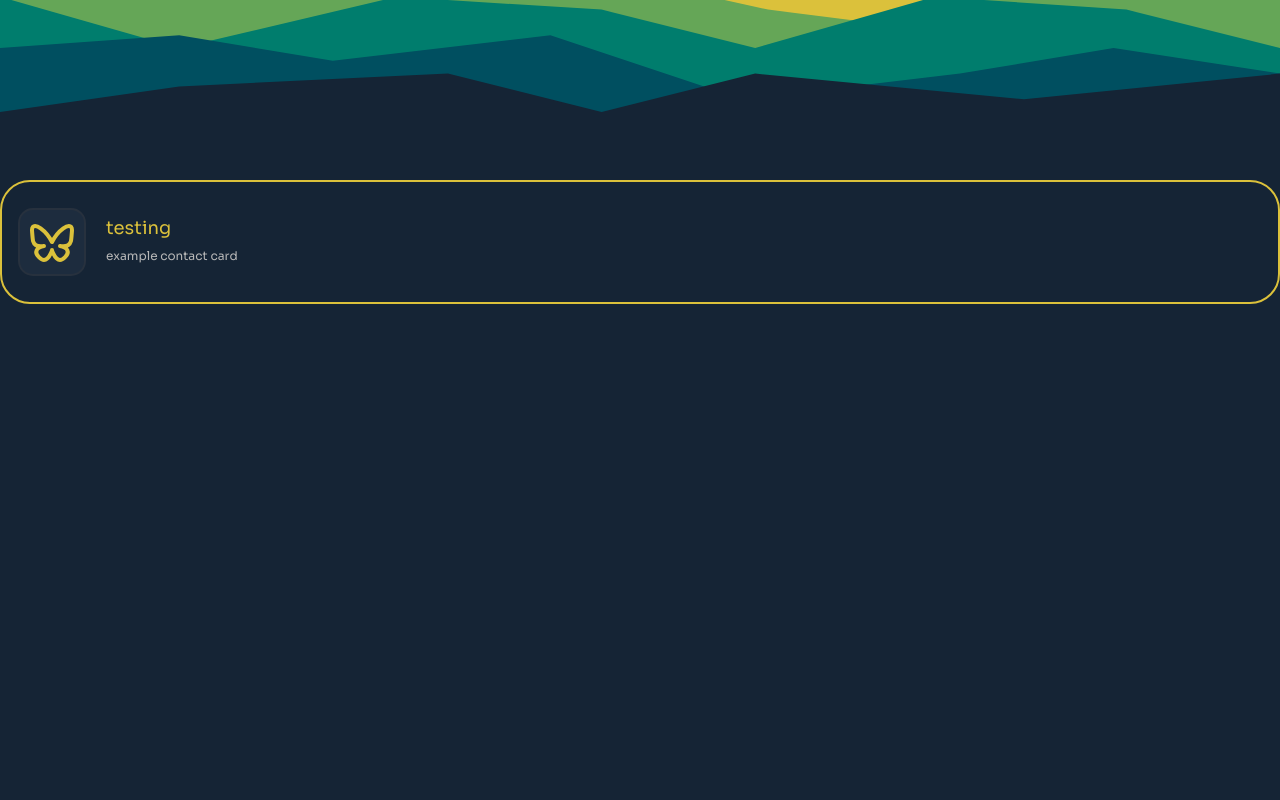
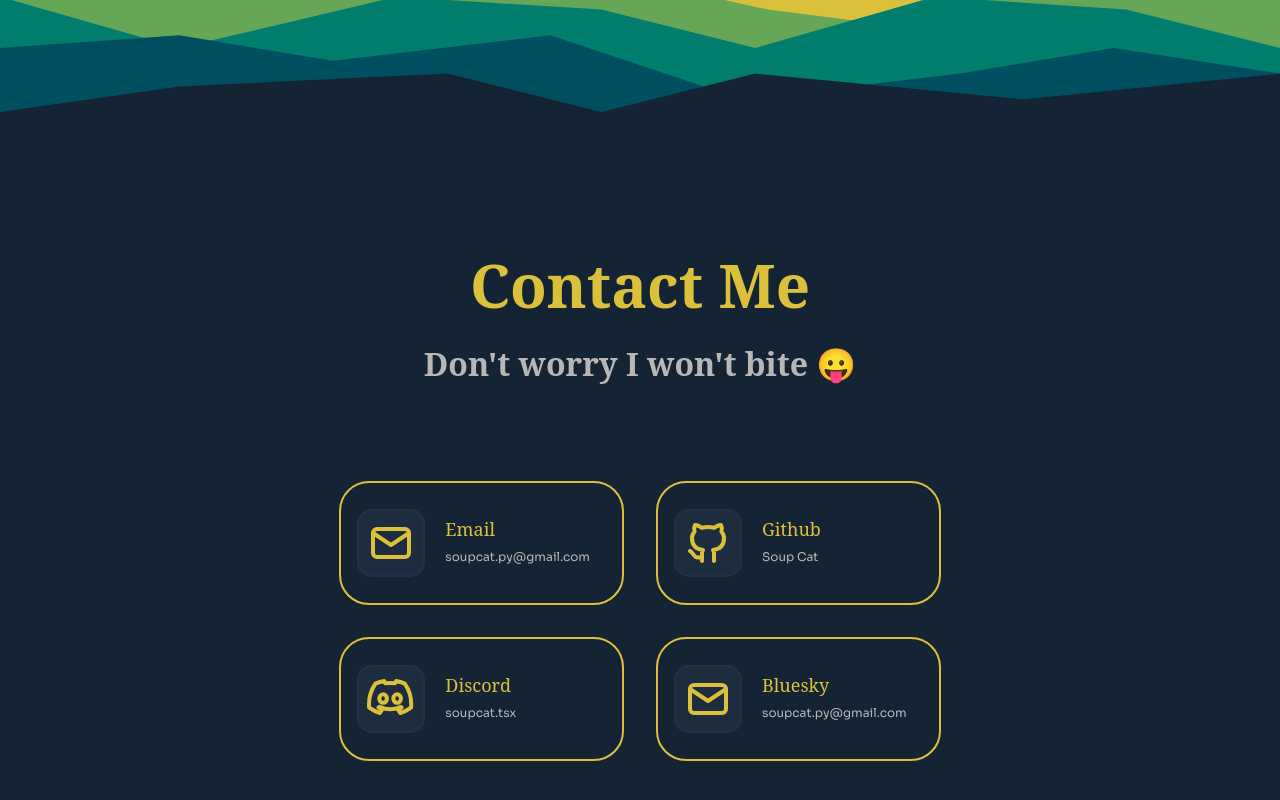
Before and after one commit to SoupCat-Py/reactfolio, a React (Vite) app: page / in a window 1280 px wide. Shown: the part 3545-4345 px from the top of the page. Before the commit the page ends 3849 px from the top, so only its background shows below. Built offline with nearby package versions, Linux system fonts and the light colour scheme; a web font is replaced by a local one.

Commit message:
contact shi

```diff
--- a/src/components/ContactCard.module.css
+++ b/src/components/ContactCard.module.css
@@ -1,5 +1,22 @@
+.container {
+    transform: translateY(0);
+    box-shadow: none;
+    transition:
+            transform 200ms cubic-bezier(0.27, 1.00, 1.00, 1.00),
+            box-shadow 200ms;
+}
+.container:hover {
+    transform: translateY(-5%);
+    box-shadow: 0 4px 8px 0 hsl(from var(--bg) h s 10%);
+}
+
 .iconContainer {
     aspect-ratio: 1;
     place-content: center;
     border-radius: 15px;
 }
+.title {
+    font-family: var(--font-header), sans-serif;
+    font-variation-settings: "wdth" 130;
+    font-weight: 500;
+}
--- a/src/components/ContactCard.tsx
+++ b/src/components/ContactCard.tsx
@@ -17,7 +17,7 @@ export default function ContactCard({title, description, icon, link}: ContactCar
       className="nodeco">
 
       {/* this is the main container */}
-      <article className="border-primary radius-card d-flex flex-row align-center justify-start p1 g025">
+      <article className={`border-primary radius-card d-flex flex-row align-center justify-start p1 g025 ${styles.container}`}>
 
         {/* left side - icon */}
         <div className={`bg-light color-primary border-light d-flex align-center justify-center p05 ${styles.iconContainer}`}>
@@ -33,7 +33,7 @@ export default function ContactCard({title, description, icon, link}: ContactCar
 
         {/* right side - text */}
         <div className="d-flex flex-col justify-center align-start p1">
-          <p className="body color-primary m0 p0">{title}</p>
+          <p className={`body color-primary m0 p0 ${styles.title}`}>{title}</p>
           <p className="small color-text m0 p0">{description}</p>
         </div>
 
--- a/src/sections/Contact.module.css
+++ b/src/sections/Contact.module.css
@@ -0,0 +1,9 @@
+.main {
+    padding: 4rem 0 0 0;
+    gap: 6rem;
+}
+.container {
+    display: grid;
+    grid-template-columns: 1fr 1fr;
+    padding: 0 8rem 8rem 8rem;
+}
--- a/src/sections/Contact.tsx
+++ b/src/sections/Contact.tsx
@@ -1,15 +1,52 @@
 import ContactCard from "../components/ContactCard.tsx";
+import styles from "./Contact.module.css";
 
 export default function Contact() {
-  return (<>
-    <ContactCard
-      title="testing"
-      description="example contact card"
-      link="https://google.com"
-      icon={<>
-        <path stroke="none" d="M0 0h24v24H0z" fill="none" />
-        <path d="M6.335 5.144c-1.654 -1.199 -4.335 -2.127 -4.335 .826c0 .59 .35 4.953 .556 5.661c.713 2.463 3.13 2.75 5.444 2.369c-4.045 .665 -4.889 3.208 -2.667 5.41c1.03 1.018 1.913 1.59 2.667 1.59c2 0 3.134 -2.769 3.5 -3.5c.333 -.667 .5 -1.167 .5 -1.5c0 .333 .167 .833 .5 1.5c.366 .731 1.5 3.5 3.5 3.5c.754 0 1.637 -.571 2.667 -1.59c2.222 -2.203 1.378 -4.746 -2.667 -5.41c2.314 .38 4.73 .094 5.444 -2.369c.206 -.708 .556 -5.072 .556 -5.661c0 -2.953 -2.68 -2.025 -4.335 -.826c-2.293 1.662 -4.76 5.048 -5.665 6.856c-.905 -1.808 -3.372 -5.194 -5.665 -6.856" />
-      </>}
-    />
-  </>)
+  return (
+    <section className={`bg-bg d-flex flex-col align-center justify-start ${styles.main}`}>
+      <div className="d-flex flex-col align-center justify-center g1">
+        <h1 className="color-primary m0">Contact Me</h1>
+        <h3 className="color-text m0">Don't worry I won't bite 😛</h3>
+      </div>
+      <div className={`g2 ${styles.container}`}>
+        <ContactCard
+          title="Email"
+          description="soupcat.py@gmail.com"
+          link="mailto:soupcat.py@gmail.com"
+          icon={<>
+            <path stroke="none" d="M0 0h24v24H0z" fill="none" />
+            <path d="M3 7a2 2 0 0 1 2 -2h14a2 2 0 0 1 2 2v10a2 2 0 0 1 -2 2h-14a2 2 0 0 1 -2 -2v-10" />
+            <path d="M3 7l9 6l9 -6" />
+          </>}
+        />
+        <ContactCard
+          title="Github"
+          description="Soup Cat"
+          link="https://github.com/SoupCat-Py"
+          icon={<>
+            <path stroke="none" d="M0 0h24v24H0z" fill="none" />
+            <path d="M9 19c-4.3 1.4 -4.3 -2.5 -6 -3m12 5v-3.5c0 -1 .1 -1.4 -.5 -2c2.8 -.3 5.5 -1.4 5.5 -6a4.6 4.6 0 0 0 -1.3 -3.2a4.2 4.2 0 0 0 -.1 -3.2s-1.1 -.3 -3.5 1.3a12.3 12.3 0 0 0 -6.2 0c-2.4 -1.6 -3.5 -1.3 -3.5 -1.3a4.2 4.2 0 0 0 -.1 3.2a4.6 4.6 0 0 0 -1.3 3.2c0 4.6 2.7 5.7 5.5 6c-.6 .6 -.6 1.2 -.5 2v3.5" />
+          </>}
+        />
+        <ContactCard
+          title="Discord"
+          description="soupcat.tsx"
+          link="mailto:soupcat.py@gmail.com"
+          icon={<>
+            <path d="M18.8943 4.34399C17.5183 3.71467 16.057 3.256 14.5317 3C14.3396 3.33067 14.1263 3.77866 13.977 4.13067C12.3546 3.89599 10.7439 3.89599 9.14391 4.13067C8.99457 3.77866 8.77056 3.33067 8.58922 3C7.05325 3.256 5.59191 3.71467 4.22552 4.34399C1.46286 8.41865 0.716188 12.3973 1.08952 16.3226C2.92418 17.6559 4.69486 18.4666 6.4346 19C6.86126 18.424 7.24527 17.8053 7.57594 17.1546C6.9466 16.92 6.34927 16.632 5.77327 16.2906C5.9226 16.184 6.07194 16.0667 6.21061 15.9493C9.68793 17.5387 13.4543 17.5387 16.889 15.9493C17.0383 16.0667 17.177 16.184 17.3263 16.2906C16.7503 16.632 16.153 16.92 15.5236 17.1546C15.8543 17.8053 16.2383 18.424 16.665 19C18.4036 18.4666 20.185 17.6559 22.01 16.3226C22.4687 11.7787 21.2836 7.83202 18.8943 4.34399ZM8.05593 13.9013C7.01058 13.9013 6.15725 12.952 6.15725 11.7893C6.15725 10.6267 6.98925 9.67731 8.05593 9.67731C9.11191 9.67731 9.97588 10.6267 9.95454 11.7893C9.95454 12.952 9.11191 13.9013 8.05593 13.9013ZM15.065 13.9013C14.0196 13.9013 13.1652 12.952 13.1652 11.7893C13.1652 10.6267 13.9983 9.67731 15.065 9.67731C16.121 9.67731 16.985 10.6267 16.9636 11.7893C16.9636 12.952 16.1317 13.9013 15.065 13.9013Z"></path>
+          </>}
+        />
+        <ContactCard
+          title="Bluesky"
+          description="soupcat.py@gmail.com"
+          link="mailto:soupcat.py@gmail.com"
+          icon={<>
+            <path stroke="none" d="M0 0h24v24H0z" fill="none" />
+            <path d="M3 7a2 2 0 0 1 2 -2h14a2 2 0 0 1 2 2v10a2 2 0 0 1 -2 2h-14a2 2 0 0 1 -2 -2v-10" />
+            <path d="M3 7l9 6l9 -6" />
+          </>}
+        />
+      </div>
+    </section>
+  )
 }
```
